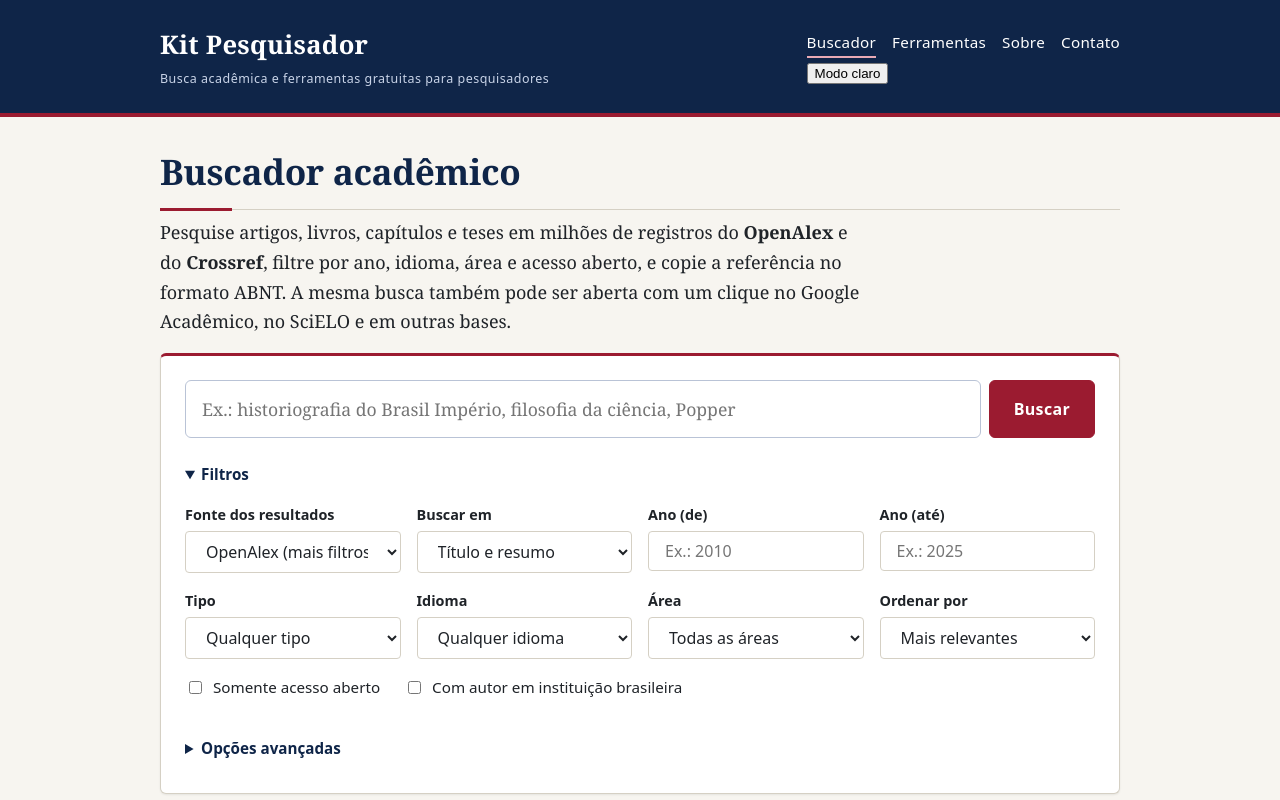
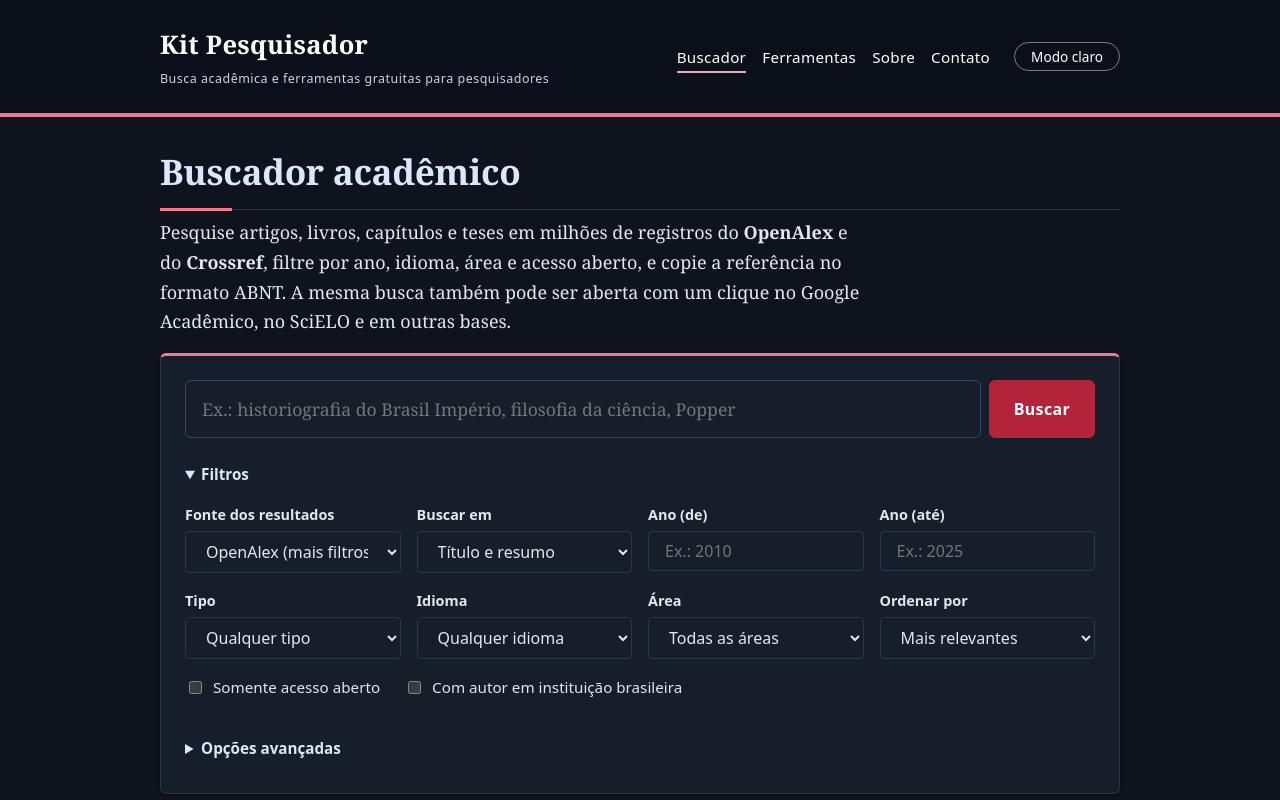
Before and after one commit to oficialconstante-del/kitpesquisador, an Eleventy site: page src/index.njk in a window 1280 px wide. Both pictures are taken after a click on the button "Modo escuro". Shown: the top 800 px of the page. Built offline with nearby package versions, Linux system fonts and the light colour scheme; Eleventy itself is replaced by a stand-in of ours; files that its build step writes are made by us from their sources.

Commit message:
Update color variables and button styles in CSS

```diff
--- a/src/css/estilo.css
+++ b/src/css/estilo.css
@@ -17,6 +17,14 @@
   --cor-fundo-suave: #eeebe3;
   --cor-azul-claro: #e4eaf4;
   --cor-sobre-escuro: #c9d4e8;   /* texto suave sobre azul-marinho */
+  --cor-faixa: #0f2548;          /* fundo do cabeçalho e do rodapé */
+  --cor-linha-campo: #b9c3d6;
+  --cor-selo-aberto-fundo: #e3f0e8;
+  --cor-selo-aberto-hover: #d2e8da;
+  --cor-botao: #1b3a6b;
+  --cor-botao-hover: #152a45;
+  --cor-cta: #9b1b30;            /* botão Buscar */
+  --cor-cta-hover: #7d1526;
   --cor-sucesso: #2b6a4b;
   --cor-alerta: #9a5b00;
   --cor-erro: #a1362b;
@@ -147,11 +155,11 @@ a:hover { color: var(--cor-destaque); }
 .botao {
   display: inline-block; cursor: pointer;
   font-family: var(--fonte-interface); font-size: 1rem; font-weight: 600;
-  background: var(--cor-primaria); color: #fff;
-  border: 1px solid var(--cor-primaria); border-radius: var(--raio);
+  background: var(--cor-botao); color: #fff;
+  border: 1px solid var(--cor-botao); border-radius: var(--raio);
   padding: var(--espaco-2) var(--espaco-3); text-decoration: none;
 }
-.botao:hover { background: var(--cor-primaria-escura); color: #fff; }
+.botao:hover { background: var(--cor-botao-hover); color: #fff; }
 .botao-secundario { background: var(--cor-superficie); color: var(--cor-primaria); }
 .botao-secundario:hover { background: var(--cor-fundo-suave); color: var(--cor-primaria-escura); }
 
@@ -273,8 +281,8 @@ details p { margin-top: var(--espaco-2); }
   font-family: var(--fonte-interface); font-size: 0.78rem; background: var(--cor-fundo-suave);
   color: var(--cor-texto); border-radius: 99px; padding: 0.1rem var(--espaco-2);
 }
-.selo-aberto { background: #e3f0e8; color: var(--cor-sucesso); text-decoration: none; font-weight: 600; }
-a.selo-aberto:hover { background: #d2e8da; color: var(--cor-sucesso); }
+.selo-aberto { background: var(--cor-selo-aberto-fundo); color: var(--cor-sucesso); text-decoration: none; font-weight: 600; }
+a.selo-aberto:hover { background: var(--cor-selo-aberto-hover); color: var(--cor-sucesso); }
 .resultado details.resumo { border-bottom: none; padding: 0; }
 .resultado details.resumo p { font-size: 0.98rem; }
 .acoes { display: flex; flex-wrap: wrap; gap: var(--espaco-2); margin-top: var(--espaco-2); }
@@ -294,7 +302,7 @@ a.selo-aberto:hover { background: #d2e8da; color: var(--cor-sucesso); }
    (sobrepõe regras anteriores; as cores continuam nos tokens de :root)
    ========================================================================== */
 .cabecalho {
-  background: var(--cor-primaria-escura);
+  background: var(--cor-faixa);
   border-bottom: 4px solid var(--cor-destaque);
 }
 .cabecalho .recipiente { padding-top: var(--espaco-4); padding-bottom: var(--espaco-4); }
@@ -309,7 +317,7 @@ a.selo-aberto:hover { background: #d2e8da; color: var(--cor-sucesso); }
 .menu a { color: #fff; font-size: 0.95rem; letter-spacing: 0.02em; }
 .menu a:hover, .menu a[aria-current="page"] { color: #fff; border-bottom-color: #e9aab5; }
 
-.rodape { background: var(--cor-primaria-escura); color: var(--cor-sobre-escuro); border-top: 4px solid var(--cor-destaque); }
+.rodape { background: var(--cor-faixa); color: var(--cor-sobre-escuro); border-top: 4px solid var(--cor-destaque); }
 .rodape a { color: #fff; }
 .rodape a:hover { color: #e9aab5; }
 
@@ -325,13 +333,13 @@ a.selo-aberto:hover { background: #d2e8da; color: var(--cor-sucesso); }
 }
 h2 { padding-bottom: var(--espaco-1); }
 
-.botao { background: var(--cor-primaria); border-color: var(--cor-primaria); letter-spacing: 0.02em; }
-.linha-busca .botao { background: var(--cor-destaque); border-color: var(--cor-destaque); padding-left: var(--espaco-4); padding-right: var(--espaco-4); }
-.linha-busca .botao:hover { background: #7d1526; border-color: #7d1526; }
+.botao { background: var(--cor-botao); border-color: var(--cor-botao); letter-spacing: 0.02em; }
+.linha-busca .botao { background: var(--cor-cta); border-color: var(--cor-cta); padding-left: var(--espaco-4); padding-right: var(--espaco-4); }
+.linha-busca .botao:hover { background: var(--cor-cta-hover); border-color: var(--cor-cta-hover); }
 
 .cartao { border-top: 3px solid var(--cor-primaria); }
-.buscador.cartao { border-top-color: var(--cor-destaque); background: #fff; }
-.linha-busca input[type="search"] { border-color: #b9c3d6; font-family: var(--fonte-texto); }
+.buscador.cartao { border-top-color: var(--cor-destaque); background: var(--cor-superficie); }
+.linha-busca input[type="search"] { border-color: var(--cor-linha-campo); font-family: var(--fonte-texto); }
 .linha-busca input[type="search"]:focus { border-color: var(--cor-primaria); }
 .filtros > summary { color: var(--cor-primaria-escura); font-weight: 600; }
 
@@ -342,7 +350,7 @@ h2 { padding-bottom: var(--espaco-1); }
   content: counter(resultado) ". "; color: var(--cor-destaque);
   font-family: var(--fonte-interface); font-size: 0.9rem; font-weight: 700;
 }
-.resultado h3 a { color: var(--cor-primaria-escura); text-decoration-color: #b9c3d6; }
+.resultado h3 a { color: var(--cor-primaria-escura); text-decoration-color: var(--cor-linha-campo); }
 .resultado h3 a:hover { color: var(--cor-destaque); text-decoration-color: var(--cor-destaque); }
 .selo { background: var(--cor-azul-claro); color: var(--cor-primaria-escura); }
 .botao-secundario { border-color: var(--cor-primaria); }
@@ -357,5 +365,49 @@ h2 { padding-bottom: var(--espaco-1); }
 .botao.botao-secundario { background: var(--cor-superficie); color: var(--cor-primaria); border-color: var(--cor-primaria); }
 .botao.botao-secundario:hover { background: var(--cor-azul-claro); color: var(--cor-primaria-escura); }
 .botao.botao-secundario:disabled:hover { background: var(--cor-superficie); }
-.selo.selo-aberto { background: #e3f0e8; color: var(--cor-sucesso); }
-a.selo.selo-aberto:hover { background: #d2e8da; color: var(--cor-sucesso); }
+.selo.selo-aberto { background: var(--cor-selo-aberto-fundo); color: var(--cor-sucesso); }
+a.selo.selo-aberto:hover { background: var(--cor-selo-aberto-hover); color: var(--cor-sucesso); }
+
+
+/* ==========================================================================
+   Botão de tema e modo escuro
+   O atributo data-tema="escuro" em <html> é definido por um pequeno script
+   no <head> (preferência do sistema ou escolha salva) e por js/tema.js.
+   ========================================================================== */
+.cabecalho nav { display: flex; flex-wrap: wrap; align-items: center; gap: var(--espaco-2) var(--espaco-4); }
+.botao-tema {
+  font-family: var(--fonte-interface); font-size: 0.85rem; cursor: pointer;
+  color: #fff; background: transparent;
+  border: 1px solid rgba(255, 255, 255, 0.45); border-radius: 99px;
+  padding: var(--espaco-1) var(--espaco-3);
+}
+.botao-tema:hover { background: rgba(255, 255, 255, 0.12); }
+.botao-tema[hidden] { display: none; }
+
+:root[data-tema="escuro"] {
+  color-scheme: dark;
+  --cor-fundo: #0e131d;
+  --cor-superficie: #161d2b;
+  --cor-texto: #e3e7ee;
+  --cor-texto-suave: #a1acc0;
+  --cor-primaria: #8db1f0;
+  --cor-primaria-escura: #dce7fb;
+  --cor-destaque: #ef7a8d;
+  --cor-borda: #2b3547;
+  --cor-fundo-suave: #1b2335;
+  --cor-azul-claro: #22304d;
+  --cor-sucesso: #6fcf9a;
+  --cor-alerta: #e0a94a;
+  --cor-erro: #f08a7e;
+  --cor-foco: #7aa7f5;
+  --cor-faixa: #0a0f19;
+  --cor-linha-campo: #3a4660;
+  --cor-selo-aberto-fundo: #193627;
+  --cor-selo-aberto-hover: #214733;
+  --cor-botao: #2d5ba6;
+  --cor-botao-hover: #3a6dc0;
+  --cor-cta: #b3243b;
+  --cor-cta-hover: #c9304a;
+  --sombra: 0 1px 2px rgba(0, 0, 0, 0.5);
+}
+:root[data-tema="escuro"] .pular-conteudo { background: var(--cor-botao); }
```
